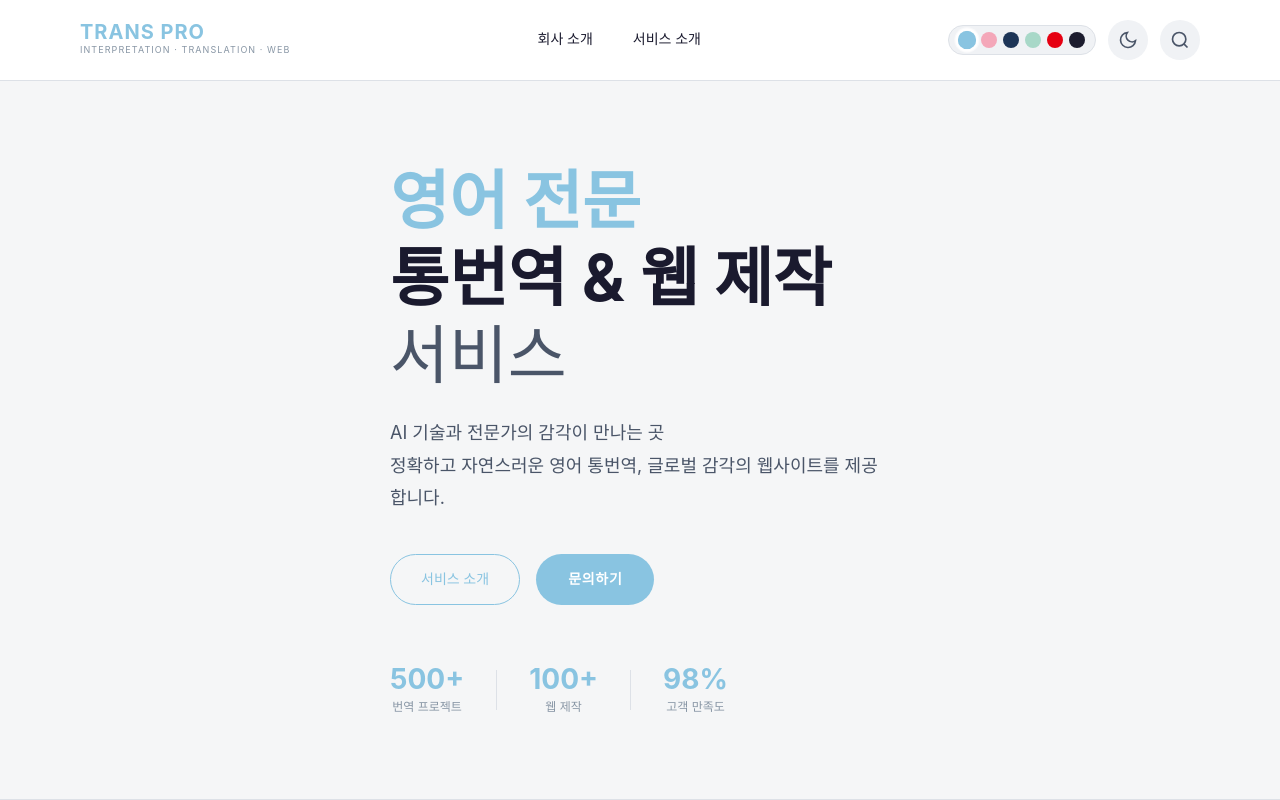
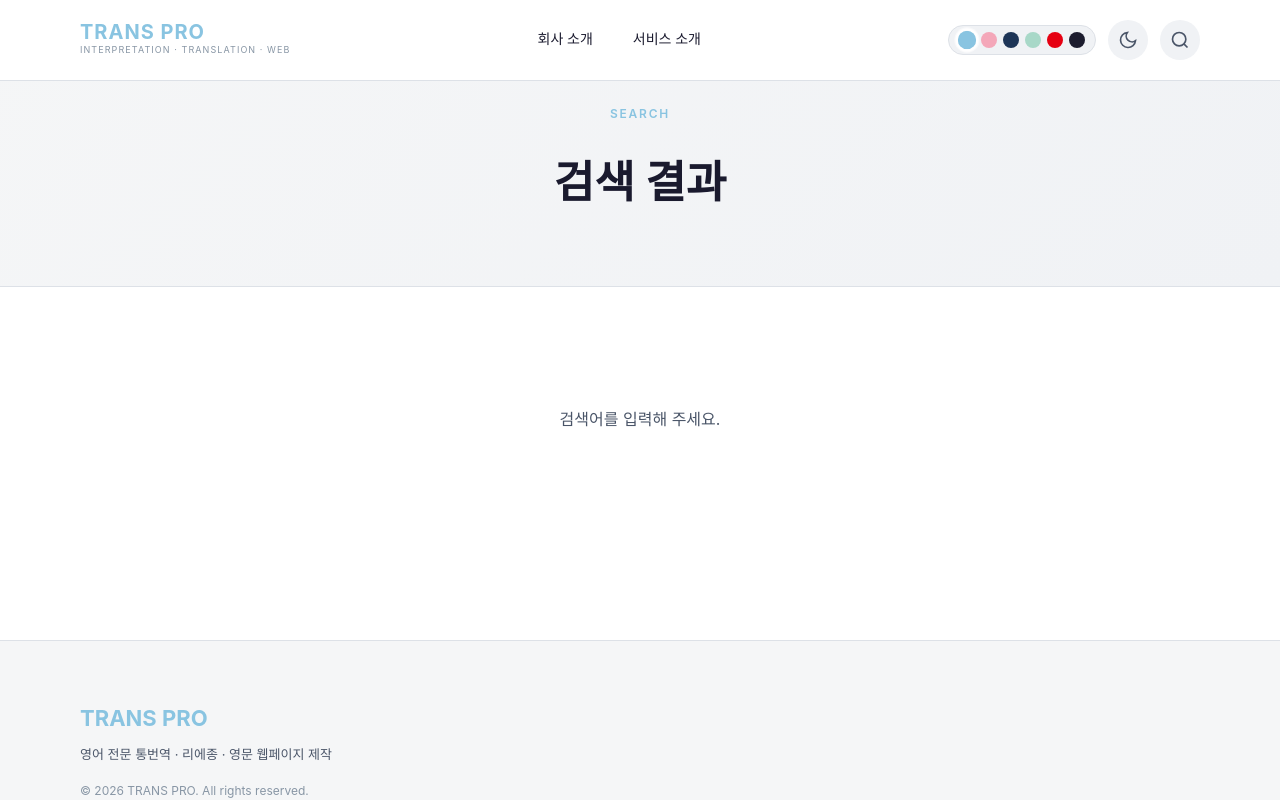
Before and after one commit to yoonrileychoi/rest03, a React (Vite) app: page /#/search in a window 1280 px wide. Before the commit this address led to /#/. Shown: the top 800 px of the page. Built offline with nearby package versions, Linux system fonts and the light colour scheme; a web font is replaced by a local one.

Commit message:
Add search results page

```diff
--- a/src/App.jsx
+++ b/src/App.jsx
@@ -4,6 +4,7 @@ import HomePage from './pages/HomePage'
 import VideosPage from './pages/VideosPage'
 import ContactPage from './pages/ContactPage'
 import AboutPage from './pages/AboutPage'
+import SearchPage from './pages/SearchPage'
 
 export default function App() {
   return (
@@ -15,6 +16,7 @@ export default function App() {
           <Route path="/videos" element={<Navigate to="/videos/interpretation" replace />} />
           <Route path="/videos/:category" element={<VideosPage />} />
           <Route path="/contact" element={<ContactPage />} />
+          <Route path="/search" element={<SearchPage />} />
           <Route path="*" element={<Navigate to="/" replace />} />
         </Routes>
       </HashRouter>
--- /dev/null
+++ b/src/pages/SearchPage.jsx
@@ -0,0 +1,71 @@
+import { useLocation } from 'react-router-dom'
+import { Link } from 'react-router-dom'
+import Header from '../components/Header'
+import Footer from '../components/Footer'
+import '../styles/SearchPage.css'
+
+const searchData = [
+  { title: '회사 소개', desc: 'Trans Pro 소개, 연혁, 핵심 가치 — 2016년 설립 이후 11년째 영어 전문 서비스', href: '/about', category: '회사 소개' },
+  { title: '영어 통역', desc: '법률, 의료, 비즈니스, 학술 등 다양한 분야의 전문 영어 통역 서비스', href: '/videos/interpretation', category: '서비스 소개' },
+  { title: '영어 번역', desc: '정확하고 자연스러운 전문 영어 번역 서비스, AI와 전문가의 감각을 결합', href: '/videos/translation', category: '서비스 소개' },
+  { title: '리에종', desc: '비즈니스 미팅, 협상, 현장 통역 등 MICE 행사 밀착형 리에종 통역 서비스', href: '/videos/liaison', category: '서비스 소개' },
+  { title: '영어 웹페이지 제작', desc: '글로벌 감각의 영어 웹사이트를 기획부터 제작까지 원스톱 제공', href: '/videos/web', category: '서비스 소개' },
+  { title: '문의하기', desc: '영어 통번역, 리에종, 영문 웹사이트 제작 문의 및 무료 상담 신청', href: '/contact', category: '문의' },
+  { title: '통역사 영어 공부법', desc: '통번역대학원 졸업 통역사의 영어 공부법 — 자료 및 교재 추천', href: '/videos/interpretation', category: '서비스 소개' },
+  { title: 'MICE 행사 리에종', desc: '국제 컨퍼런스, 비즈니스 행사 현장 리에종 통역 서비스', href: '/videos/liaison', category: '서비스 소개' },
+  { title: 'AI 번역 서비스', desc: 'DeepL, ChatGPT, OpenAI Whisper 기반 AI 번역 품질 향상 시스템', href: '/videos/translation', category: '서비스 소개' },
+  { title: '영문 홈페이지', desc: '글로벌 기업을 위한 영문 홈페이지 기획 및 제작 서비스', href: '/videos/web', category: '서비스 소개' },
+]
+
+export default function SearchPage() {
+  const location = useLocation()
+  const query = new URLSearchParams(location.search).get('q') || ''
+
+  const results = query.trim()
+    ? searchData.filter(item =>
+        item.title.toLowerCase().includes(query.toLowerCase()) ||
+        item.desc.toLowerCase().includes(query.toLowerCase()) ||
+        item.category.toLowerCase().includes(query.toLowerCase())
+      )
+    : []
+
+  return (
+    <div className="all-wrap">
+      <Header />
+      <main className="search-main">
+        <div className="search-hero">
+          <div className="container">
+            <span className="section-label">Search</span>
+            <h1>검색 결과</h1>
+            {query && <p>"{query}" 검색 결과 {results.length}건</p>}
+          </div>
+        </div>
+        <div className="container search-content">
+          {!query.trim() && (
+            <p className="search-empty">검색어를 입력해 주세요.</p>
+          )}
+          {query.trim() && results.length === 0 && (
+            <div className="search-empty">
+              <p>"{query}"에 대한 검색 결과가 없습니다.</p>
+              <p className="search-empty-sub">다른 검색어로 다시 시도해 보세요.</p>
+            </div>
+          )}
+          {results.length > 0 && (
+            <ul className="search-results">
+              {results.map((item, i) => (
+                <li key={i} className="search-result-item">
+                  <Link to={item.href}>
+                    <span className="result-category">{item.category}</span>
+                    <h3 className="result-title">{item.title}</h3>
+                    <p className="result-desc">{item.desc}</p>
+                  </Link>
+                </li>
+              ))}
+            </ul>
+          )}
+        </div>
+      </main>
+      <Footer />
+    </div>
+  )
+}
--- /dev/null
+++ b/src/styles/SearchPage.css
@@ -0,0 +1,44 @@
+.search-main { min-height: 80vh; }
+
+.search-hero {
+  background: linear-gradient(135deg, var(--bg-soft), var(--bg-card));
+  padding: 100px 0 60px;
+  border-bottom: 1px solid var(--border);
+  text-align: center;
+}
+.search-hero h1 { font-size: clamp(28px, 4vw, 44px); font-weight: 700; color: var(--text); margin: 12px 0 8px; }
+.search-hero p { font-size: 15px; color: var(--text-sub); }
+
+.search-content { padding: 60px 0 100px; }
+
+.search-empty { text-align: center; padding: 60px 0; color: var(--text-sub); font-size: 16px; }
+.search-empty-sub { margin-top: 8px; font-size: 14px; color: var(--text-muted); }
+
+.search-results { display: flex; flex-direction: column; gap: 16px; }
+
+.search-result-item a {
+  display: block;
+  padding: 28px 32px;
+  background: var(--surface);
+  border: 1px solid var(--border);
+  border-radius: var(--radius);
+  transition: all var(--transition);
+  text-decoration: none;
+}
+.search-result-item a:hover {
+  border-color: var(--point);
+  box-shadow: 0 4px 20px var(--shadow);
+  transform: translateY(-2px);
+}
+
+.result-category {
+  display: inline-block;
+  font-size: 11px;
+  font-weight: 600;
+  letter-spacing: 0.1em;
+  text-transform: uppercase;
+  color: var(--accent);
+  margin-bottom: 8px;
+}
+.result-title { font-size: 18px; font-weight: 700; color: var(--text); margin-bottom: 8px; }
+.result-desc { font-size: 14px; color: var(--text-sub); line-height: 1.7; }
```
